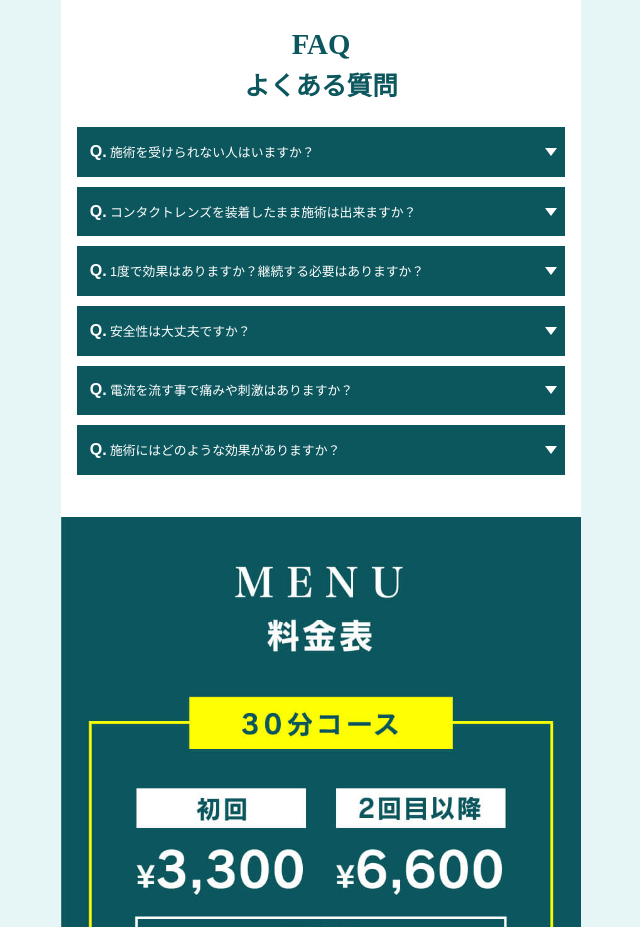
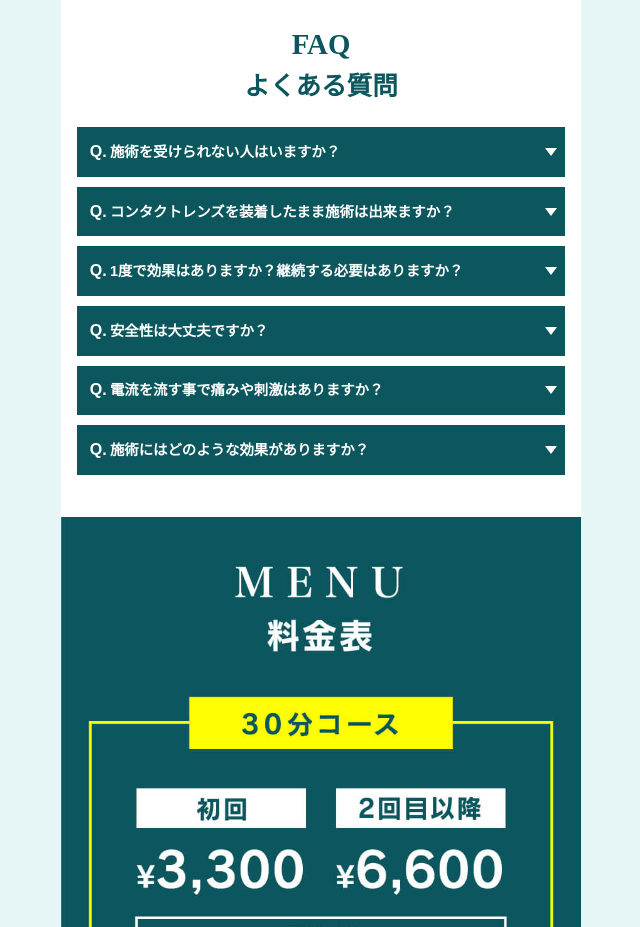
Before and after one commit to yuicode20/hadza, a plain HTML site: page hadza/index.html in a window 1280 px wide. Shown: the part 7500-8427 px from the top of the page, without its empty margins (319-959 px from the left). Drawn offline with nearby package versions, Linux system fonts and the light colour scheme.

Commit message:
Add files via upload

```diff
--- a/hadza/assets/style.css
+++ b/hadza/assets/style.css
@@ -92,7 +92,8 @@ body {
   color: #fff;
   padding: 0.8rem 2rem 0.8rem 0.8rem;
   cursor: pointer;
-  font-size: 0.8rem;
+  font-size: 0.9rem;
+  font-weight: bold;
   list-style: none;
   position: relative;
 }
@@ -106,7 +107,7 @@ body {
   background-color: #f0f0f0;
   border-top: 1px solid #0c575e;
   margin: 0;
-  font-size: 0.8rem;
+  font-size: 0.9rem;
   color: #0c575e;
 }
 
```
